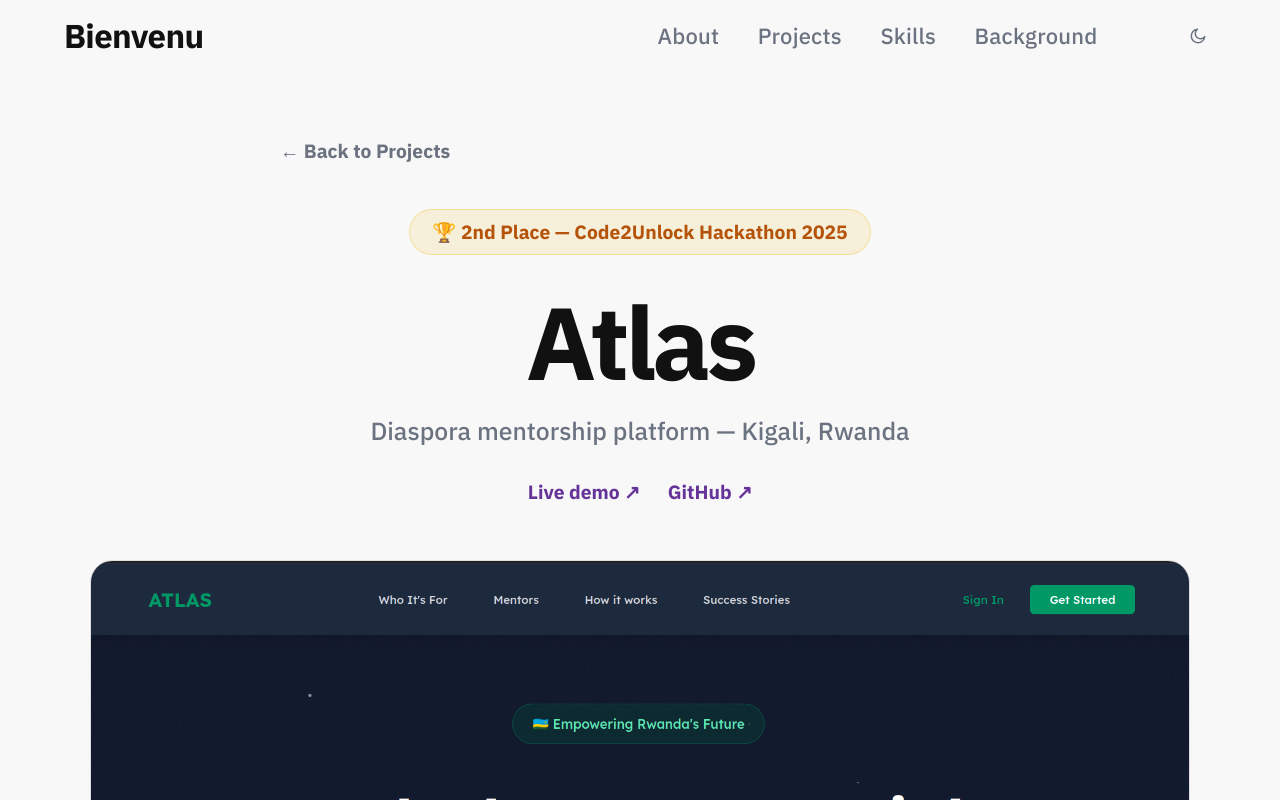
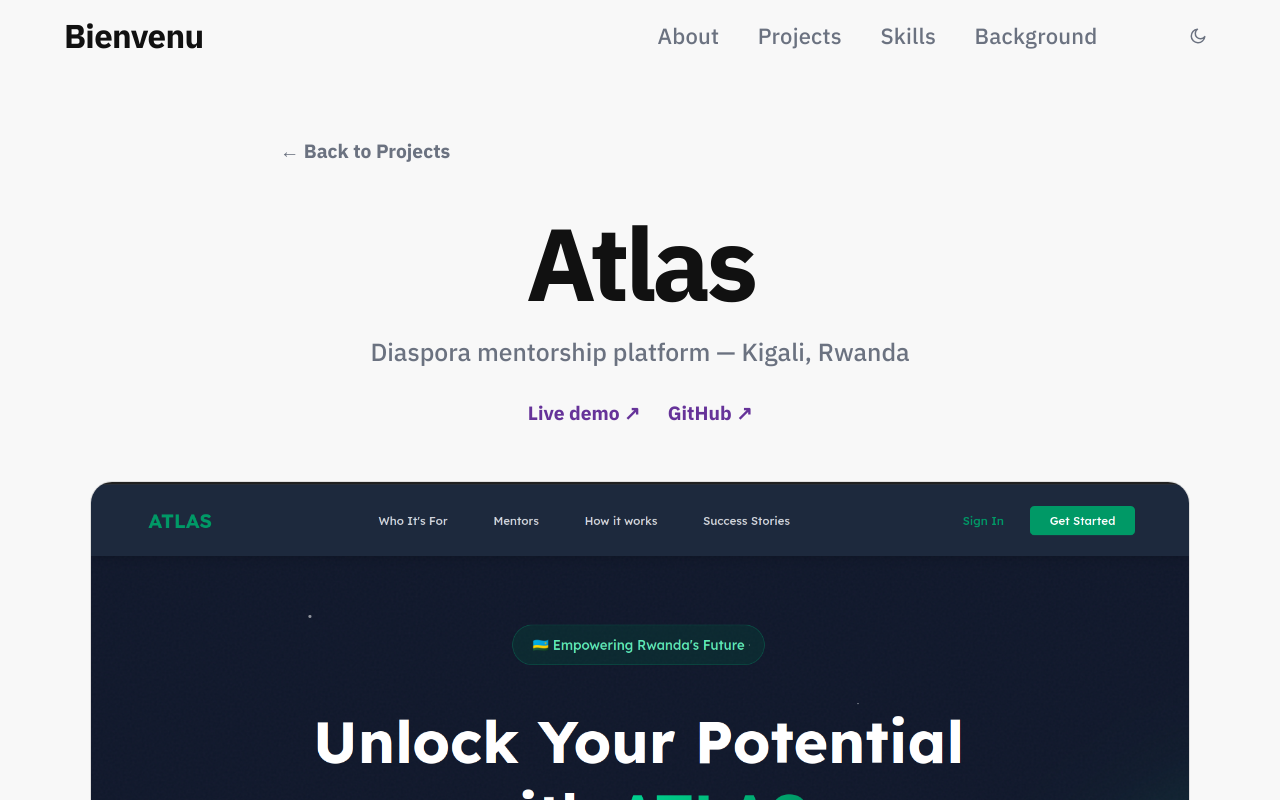
Before and after one commit to bienvenudev/bienvenudev.github.io, a Next.js app: page /projects/atlas in a window 1280 px wide. Shown: the top 800 px of the page. Built offline with nearby package versions, Linux system fonts and the light colour scheme.

Commit message:
feat(projects): remove  context badges from case study pages

```diff
--- a/app/projects/atlas/page.tsx
+++ b/app/projects/atlas/page.tsx
@@ -62,21 +62,6 @@ export default function AtlasCaseStudy() {
       >
         ← Back to Projects
       </Link>
-
-      {/* ── Achievement badge ────────────────────────────────── */}
-      <div className="flex justify-center mb-6">
-        <span
-          className="inline-flex items-center gap-2 text-sm font-semibold
-                     px-4 py-1.5 rounded-full border"
-          style={{
-            background: "rgba(234,179,8,0.12)",
-            color: "#b45309",
-            borderColor: "rgba(234,179,8,0.3)",
-          }}
-        >
-          🏆 2nd Place — Code2Unlock Hackathon 2025
-        </span>
-      </div>
 
       {/* ── Header ───────────────────────────────────────────── */}
       <div className="text-center mb-10">
--- a/app/projects/cbc-alu/page.tsx
+++ b/app/projects/cbc-alu/page.tsx
@@ -32,21 +32,6 @@ export default function CbcAluCaseStudy() {
         >
           ← Back to Projects
         </Link>
-
-        {/* ── Context badge ────────────────────────────────────── */}
-        <div className="flex justify-center mb-6">
-          <span
-            className="inline-flex items-center gap-2 text-sm font-semibold
-                     px-4 py-1.5 rounded-full border"
-            style={{
-              background: "rgba(194,65,12,0.10)",
-              color: "#c2410c",
-              borderColor: "rgba(194,65,12,0.3)",
-            }}
-          >
-            🤖 Anthropic · Claude Builder Clubs
-          </span>
-        </div>
 
         {/* ── Header ───────────────────────────────────────────── */}
         <div className="text-center mb-10">
```
